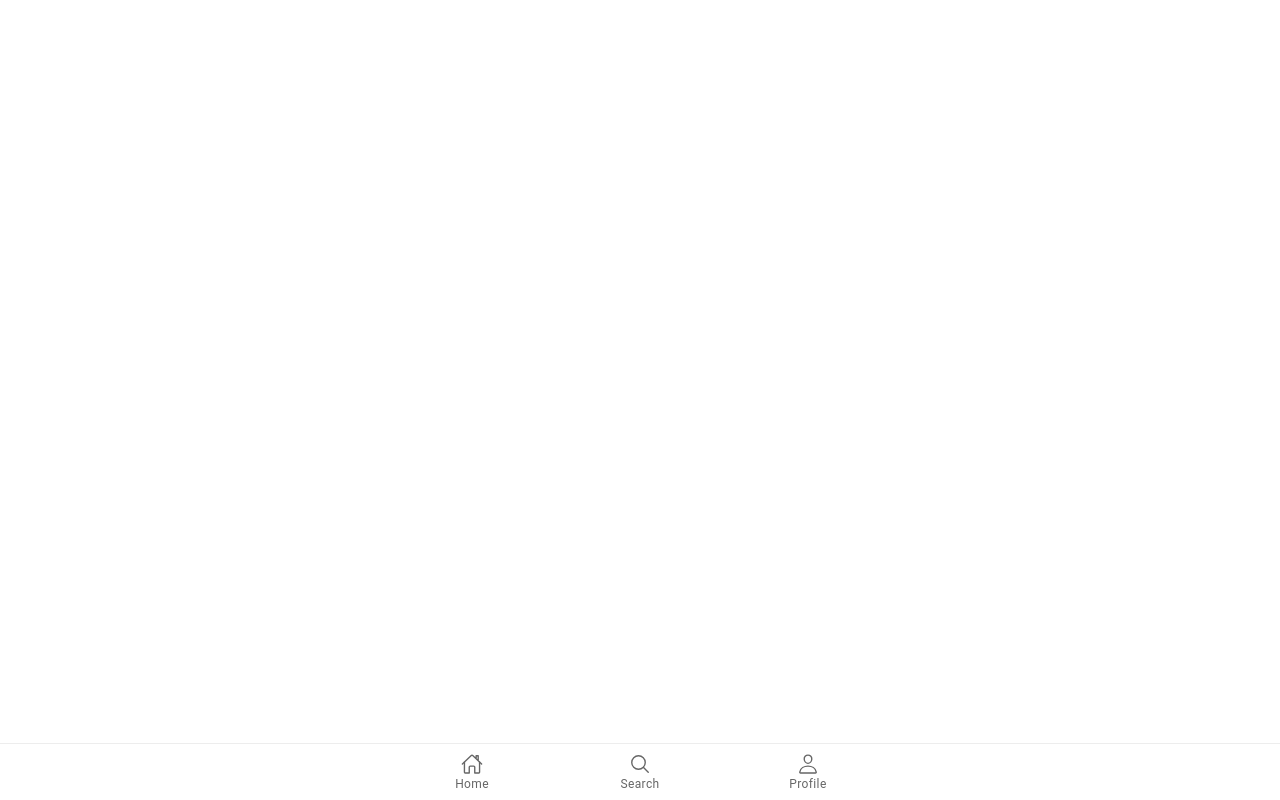
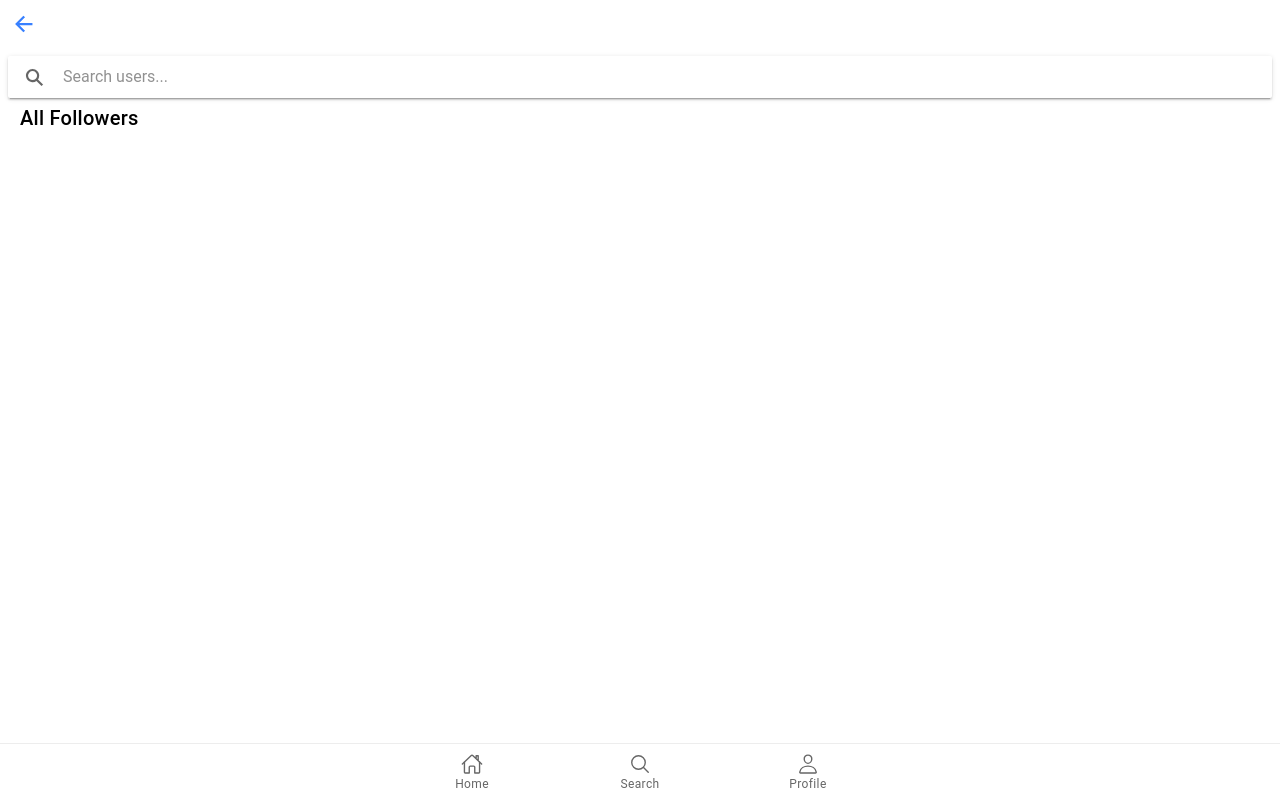
Before and after one commit to TheUnicloseD/Ionic, a React (Create React App) app: page /followers in a window 1280 px wide. Built offline with nearby package versions, Linux system fonts and the light colour scheme.

Commit message:
separation follow

```diff
--- a/src/App.tsx
+++ b/src/App.tsx
@@ -16,7 +16,8 @@ import Search from './pages/Search';
 import Profil from './pages/Profil';
 import Login from './pages/Login';
 import Register from './pages/Register';
-import Follow from './pages/Follow';
+import Following from './pages/Following';
+import Followers from './pages/Followers';
 import User from './pages/User';
 
 /* Core CSS required for Ionic components to work properly */
@@ -48,7 +49,8 @@ const App: React.FC = () => (
           <Route path="/profil" component={Profil} exact={true} />
           <Route path="/login" component={Login}  exact={true} />
           <Route path="/register" component={Register}  exact={true} />
-          <Route path="/follow" component={Follow}  exact={true} />
+          <Route path="/following" component={Following}  exact={true} />
+          <Route path="/followers" component={Followers}  exact={true} />
           <Route path="/user" component={User}  exact={true} />
           <Route path="/" render={() => <Redirect to="/fil" />} exact={true} />
 
--- /dev/null
+++ b/src/pages/Followers.tsx
@@ -0,0 +1,47 @@
+import React, { useState } from 'react';
+import { IonCard, IonCardContent, IonCardHeader, IonCardSubtitle, IonCardTitle, IonContent, IonHeader, IonPage, IonTitle, IonToolbar, IonImg, IonInput, IonButton, IonText, IonGrid, IonRow, IonCol, IonSearchbar, IonButtons, IonBackButton } from '@ionic/react';
+import ExploreContainer from '../components/ExploreContainer';
+import './Followers.css';
+import { toast } from '../Toast';
+import posts from '../assets/json/posts.json';
+import { getEmail } from '../FirebaseConfig';
+import user from '../assets/json/user.json';
+import { Link } from 'react-router-dom';
+
+
+
+const Followers: React.FC = () => {
+
+function displayFollowers(){
+    const usernames = user
+    const email = getEmail();
+    console.log(email)
+    setTimeout(function(){},5000)
+    console.log(email)
+    if (email){
+        var infoUsername: { username: string; img_profil: string; age: string; pref_artiste: string; following: string[], followers: string[] }[] = []
+        if (email == 'leo.hamon@h.com'){infoUsername = usernames['Leo_Le_Hamon']}
+        if (email == 's.k@skg.fr'){infoUsername = usernames['SKG']}
+        if (email == 'harden@mail.fr'){infoUsername = usernames['LebronGOAT']}
+        const followers = infoUsername.map((user,i) => user.followers)
+        return <><ul id="listFollowers">{followers[0].map((user,i) => (
+          <><Link to="/user"><li key={i} id="spacebtwFollowers">{user}</li></Link></>
+        ))}</ul></>}}
+
+    return (<IonPage>
+      <IonButtons slot="start">
+          <IonBackButton defaultHref='/profil'/>
+        </IonButtons>
+      <IonSearchbar placeholder="Search users..."></IonSearchbar>
+        <IonContent>
+
+          <IonTitle id="titleFollowers">All Followers</IonTitle>
+            {displayFollowers()}
+
+    </IonContent>
+    </IonPage>
+
+    );
+};
+
+export default Followers;
--- a/src/pages/Follow.tsx
+++ b/src/pages/Following.tsx
@@ -1,7 +1,7 @@
 import React, { useState } from 'react';
 import { IonCard, IonCardContent, IonCardHeader, IonCardSubtitle, IonCardTitle, IonContent, IonHeader, IonPage, IonTitle, IonToolbar, IonImg, IonInput, IonButton, IonText, IonGrid, IonRow, IonCol, IonSearchbar, IonButtons, IonBackButton } from '@ionic/react';
 import ExploreContainer from '../components/ExploreContainer';
-import './Follow.css';
+import './Following.css';
 import { toast } from '../Toast';
 import posts from '../assets/json/posts.json';
 import { getEmail } from '../FirebaseConfig';
@@ -10,23 +10,8 @@ import { Link } from 'react-router-dom';
 
 
 
-const Follow: React.FC = () => {
+const Following: React.FC = () => {
 
-function displayFollowers(){
-    const usernames = user
-    const email = getEmail();
-    console.log(email)
-    setTimeout(function(){},5000)
-    console.log(email)
-    if (email){
-        var infoUsername: { username: string; img_profil: string; age: string; pref_artiste: string; following: string[], followers: string[] }[] = []
-        if (email == 'leo.hamon@h.com'){infoUsername = usernames['Leo_Le_Hamon']}
-        if (email == 's.k@skg.fr'){infoUsername = usernames['SKG']}
-        if (email == 'harden@mail.fr'){infoUsername = usernames['LebronGOAT']}
-        const followers = infoUsername.map((user,i) => user.followers)
-        return <><ul id="listFollowers">{followers[0].map((user,i) => (
-          <><Link to="/user"><li key={i} id="spacebtwFollowers">{user}</li></Link></>
-        ))}</ul></>}}
 
 function displayFollowing(){
       const usernames = user
@@ -42,7 +27,7 @@ function displayFollowing(){
               const following = infoUsername.map((user,i) => user.following)
               console.log(following[0])
               return <><ul id="listFollowing">{following[0].map((user,i) => (
-                <><li key={i} id="spacebtwFollowing">{user}</li></>
+                <><Link to="/user"><li key={i} id="spacebtwFollowing">{user}</li></Link></>
               ))}</ul></>}}
     return (<IonPage>
       <IonButtons slot="start">
@@ -51,13 +36,8 @@ function displayFollowing(){
       <IonSearchbar placeholder="Search users..."></IonSearchbar>
         <IonContent>
 
-          <IonTitle id="titleFollowers">All Followers</IonTitle>
-          <IonContent>
-            {displayFollowers()}
-
           <IonTitle id="titleFollowing">All Following</IonTitle>
             {displayFollowing()}
-            </IonContent>
 
     </IonContent>
     </IonPage>
@@ -65,4 +45,4 @@ function displayFollowing(){
     );
 };
 
-export default Follow;
+export default Following;
--- a/src/pages/Profil.tsx
+++ b/src/pages/Profil.tsx
@@ -8,7 +8,8 @@ import user from '../assets/json/user.json';
 import { moon } from 'ionicons/icons';
 import { Link, Route, useHistory } from 'react-router-dom';
 import { IonReactRouter } from '@ionic/react-router';
-import Follow from './Follow';
+import Following from './Following';
+import Followers from './Followers';
 
 const Profil: React.FC = () => {
 
@@ -51,11 +52,13 @@ const Profil: React.FC = () => {
       const email = getEmail();
       if(email){
         return <><IonList>
-        <Link to='/follow'>
+        <Link to='/followers'>
         <IonItem>
           <IonLabel>Followers</IonLabel>
           <IonBadge slot="end">{nbr_followers()}</IonBadge>
         </IonItem>
+        </Link>
+        <Link to="/following">
         <IonItem>
           <IonLabel>Following</IonLabel>
           <IonBadge slot="end">{nbr_following()}</IonBadge>
```
Also changed, not shown: src/pages/Followers.css (added), src/pages/Following.css (renamed from src/pages/Follow.css), 1 other file (tests, documents, lock files or other folders).
